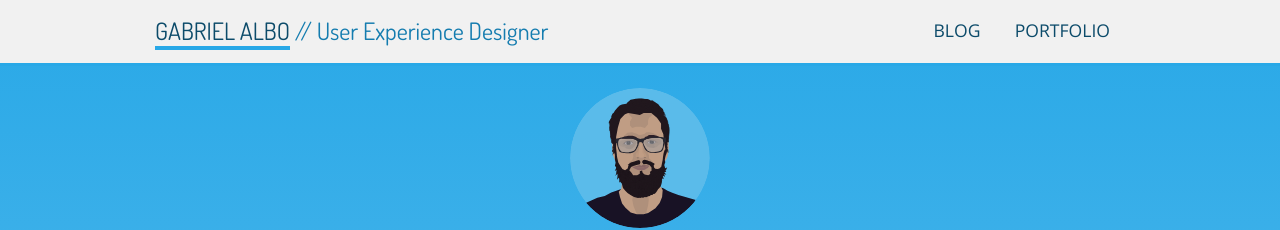
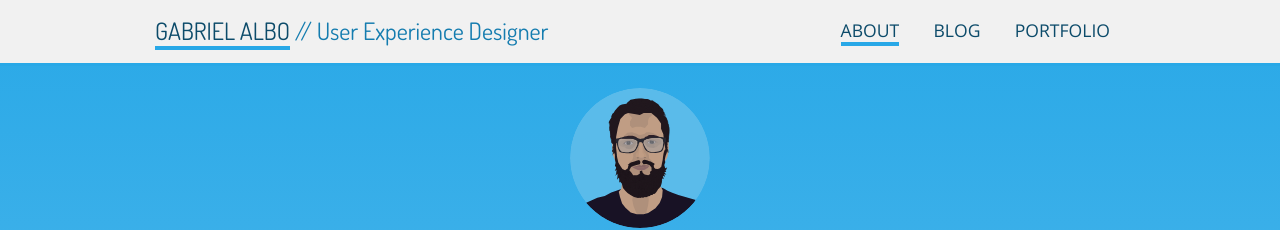
Before and after one commit to albogabriel/gabrielalbo.com, a Jekyll site: the page built from index.html, in a window 1280 px wide. Shown: the top 230 px of the page. Built offline with Jekyll 4.4.1, drawn with Linux system fonts in a browser that asks for light colours.

Commit message:
added about link and meu item to the main page

```diff
--- a/_layouts/default.html
+++ b/_layouts/default.html
@@ -51,7 +51,12 @@
                 </div>
                 <div class="large-6 medium-6 small-8 columns">
                     <ul class="menu">
-                        <li><a href="{{ site.baseurl }}/blog" target="_self"
+                        <li><a href="{{ site.baseurl }}/" target="_self"
+                        {% if page.url == "/" or page.current-page == "index.html" %}
+                        class="selected-item"
+                        {% endif %}
+                         >ABOUT</a></li>
+                         <li><a href="{{ site.baseurl }}/blog" target="_self"
                         {% if page.url == "/blog/" or page.current-page == "blog-item" %}
                         class="selected-item"
                         {% endif %}
```
